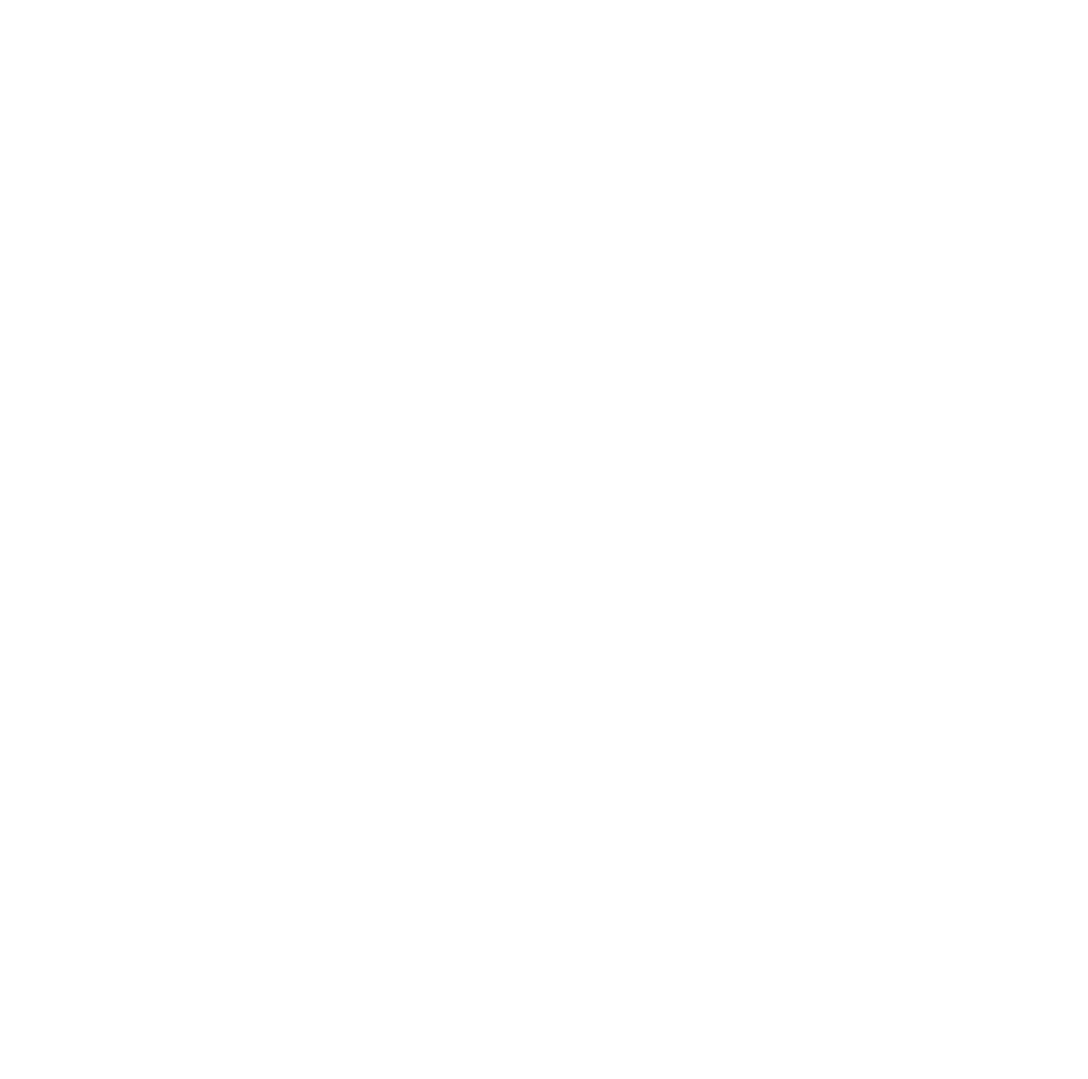
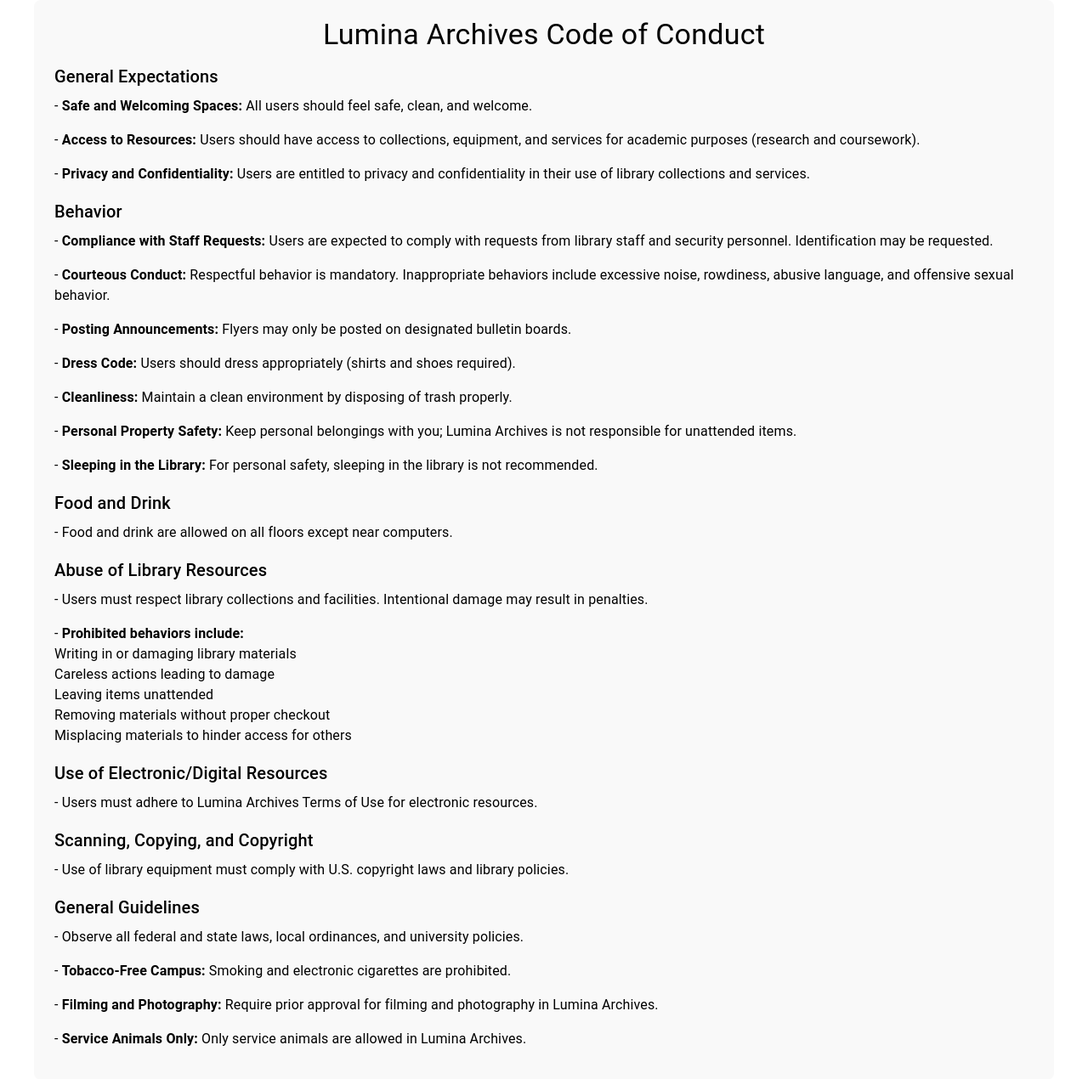
Before and after one commit to kelanwu17/COSC3380-Library-Database, a React (Create React App) app in the folder frontend/: page /terms in a window 1280 px wide. Before the commit this address had no page. Shown: the whole page at 85% size. Before the commit the page ends 800 px from the top, so only its background shows below. Built offline with nearby package versions, Linux system fonts and the light colour scheme; what ldrs would draw is missing.

Commit message:
terms and conditions

```diff
--- a/frontend/src/App.js
+++ b/frontend/src/App.js
@@ -19,6 +19,8 @@
 import ProtectedRoutes from './utils/ProtectedRoutes';
 import Reports from '../src/Pages/Admin Profile Page/Components/Reports'
 import Catalog from './Pages/Kelan Catalog/Catalog';
+import Terms from './Pages/SignUp Page/Components/terms';
+
 function App() {
   return (
     <Router>
@@ -36,6 +38,7 @@
         <Route path='/Login' element={<LoginPage/>}/>
         <Route path='/Music' element={<Catalog type="music"/>}/>
         <Route path='/Signup' element={<SignUpPage/>}/>
+        <Route path="/terms" element={<Terms />} />
         <Route path='/Technology' element={<Catalog type="tech"/>}/>
         <Route element={<ProtectedRoutes requiredRole={['member']}/>}>
         <Route path='/Profile' element={<UserProfile/>}/>
--- /dev/null
+++ b/frontend/src/Pages/SignUp Page/Components/terms.jsx
@@ -0,0 +1,111 @@
+import React from 'react';
+import { Container, Typography, Box } from '@mui/material';
+
+const Terms = () => {
+  return (
+    <Container maxWidth="lg" sx={{ padding: '20px', backgroundColor: '#f9f9f9', borderRadius: '8px' }}>
+      <Typography variant="h4" align="center" gutterBottom>
+        Lumina Archives Code of Conduct
+      </Typography>
+
+      <Typography variant="h6" gutterBottom>
+        General Expectations
+      </Typography>
+      <Box sx={{ marginBottom: '16px' }}>
+        <Typography paragraph>
+          - <strong>Safe and Welcoming Spaces:</strong> All users should feel safe, clean, and welcome.
+        </Typography>
+        <Typography paragraph>
+          - <strong>Access to Resources:</strong> Users should have access to collections, equipment, and services for academic purposes (research and coursework).
+        </Typography>
+        <Typography paragraph>
+          - <strong>Privacy and Confidentiality:</strong> Users are entitled to privacy and confidentiality in their use of library collections and services.
+        </Typography>
+      </Box>
+
+      <Typography variant="h6" gutterBottom>
+        Behavior
+      </Typography>
+      <Box sx={{ marginBottom: '16px' }}>
+        <Typography paragraph>
+          - <strong>Compliance with Staff Requests:</strong> Users are expected to comply with requests from library staff and security personnel. Identification may be requested.
+        </Typography>
+        <Typography paragraph>
+          - <strong>Courteous Conduct:</strong> Respectful behavior is mandatory. Inappropriate behaviors include excessive noise, rowdiness, abusive language, and offensive sexual behavior.
+        </Typography>
+        <Typography paragraph>
+          - <strong>Posting Announcements:</strong> Flyers may only be posted on designated bulletin boards.
+        </Typography>
+        <Typography paragraph>
+          - <strong>Dress Code:</strong> Users should dress appropriately (shirts and shoes required).
+        </Typography>
+        <Typography paragraph>
+          - <strong>Cleanliness:</strong> Maintain a clean environment by disposing of trash properly.
+        </Typography>
+        <Typography paragraph>
+          - <strong>Personal Property Safety:</strong> Keep personal belongings with you; Lumina Archives is not responsible for unattended items.
+        </Typography>
+        <Typography paragraph>
+          - <strong>Sleeping in the Library:</strong> For personal safety, sleeping in the library is not recommended.
+        </Typography>
+      </Box>
+
+      <Typography variant="h6" gutterBottom>
+        Food and Drink
+      </Typography>
+      <Typography paragraph>
+        - Food and drink are allowed on all floors except near computers.
+      </Typography>
+
+      <Typography variant="h6" gutterBottom>
+        Abuse of Library Resources
+      </Typography>
+      <Typography paragraph>
+        - Users must respect library collections and facilities. Intentional damage may result in penalties.
+      </Typography>
+      <Typography paragraph>
+        - <strong>Prohibited behaviors include:</strong>
+        <ul>
+          <li>Writing in or damaging library materials</li>
+          <li>Careless actions leading to damage</li>
+          <li>Leaving items unattended</li>
+          <li>Removing materials without proper checkout</li>
+          <li>Misplacing materials to hinder access for others</li>
+        </ul>
+      </Typography>
+
+      <Typography variant="h6" gutterBottom>
+        Use of Electronic/Digital Resources
+      </Typography>
+      <Typography paragraph>
+        - Users must adhere to Lumina Archives Terms of Use for electronic resources.
+      </Typography>
+
+      <Typography variant="h6" gutterBottom>
+        Scanning, Copying, and Copyright
+      </Typography>
+      <Typography paragraph>
+        - Use of library equipment must comply with U.S. copyright laws and library policies.
+      </Typography>
+
+      <Typography variant="h6" gutterBottom>
+        General Guidelines
+      </Typography>
+      <Typography paragraph>
+        - Observe all federal and state laws, local ordinances, and university policies.
+      </Typography>
+      <Typography paragraph>
+        - <strong>Tobacco-Free Campus:</strong> Smoking and electronic cigarettes are prohibited.
+      </Typography>
+      <Typography paragraph>
+        - <strong>Filming and Photography:</strong> Require prior approval for filming and photography in Lumina Archives.
+      </Typography>
+      <Typography paragraph>
+        - <strong>Service Animals Only:</strong> Only service animals are allowed in Lumina Archives.
+      </Typography>
+
+    </Container>
+  );
+};
+
+export default Terms;
--- a/frontend/src/Pages/SignUp Page/signUpPage.jsx
+++ b/frontend/src/Pages/SignUp Page/signUpPage.jsx
@@ -1,7 +1,9 @@
 import React, { useState, useEffect } from 'react'; // Combined imports for better readability
 import './signUpPage.css'; // Import the CSS file
 import axios from 'axios';
-import { useNavigate } from 'react-router-dom';
+import { useNavigate, Link } from 'react-router-dom';
+
+
 
 function SignUpPage() {
   // State variables for user inputs
@@ -161,8 +163,8 @@
 
             <div className="terms">
               <label>
-                <input type="checkbox" required /> I agree to{' '}
-                <a href="/terms" className="terms-anchor">Terms & Conditions</a>
+                <input type="checkbox" required /> I agree to the{' '}
+                <Link to="/terms" className="terms-anchor">Terms & Conditions</Link>
               </label>
             </div>
             <button type="submit" className="signup-button" onClick={submit}>
```
